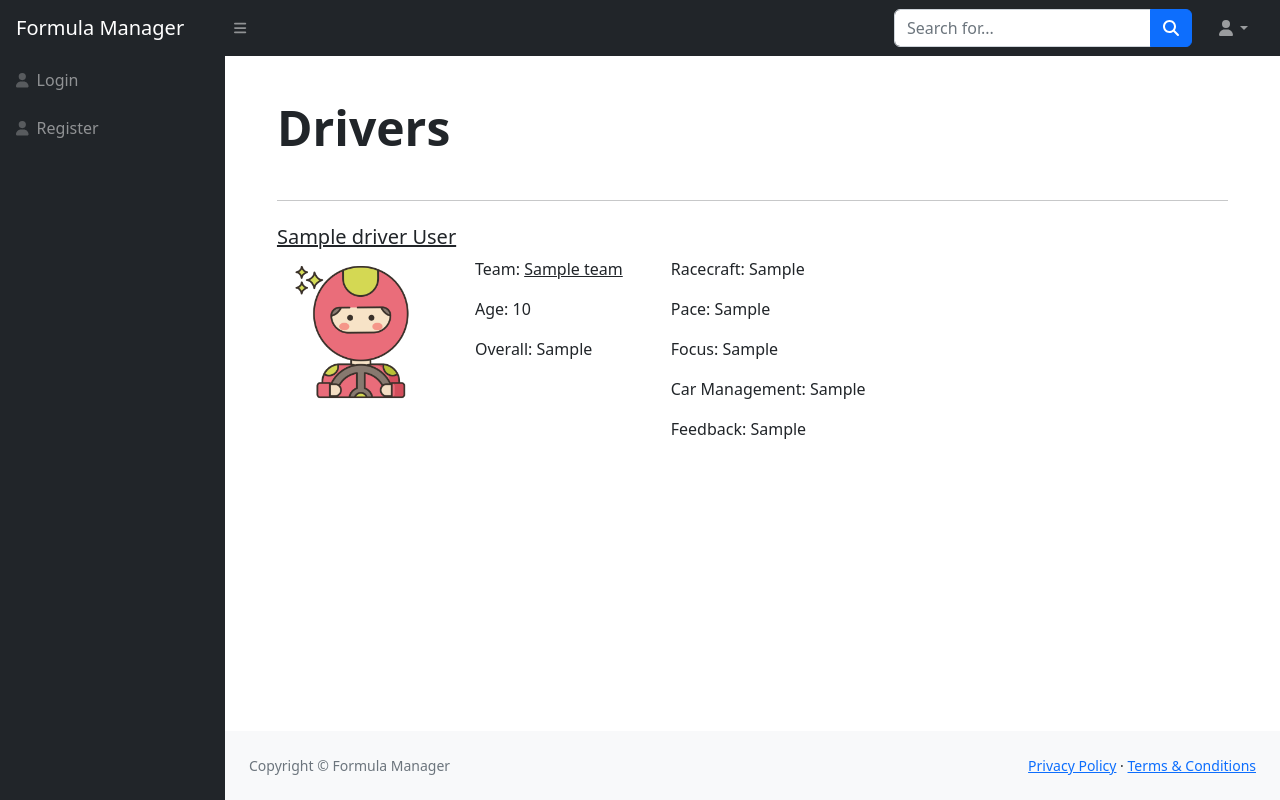
After one commit to Jetrca92/circuitrix, a Django app: template teams/templates/teams/drivers.html in a window 1280 px wide. The commit adds this page. Run offline with Django 4.2, Linux system fonts and the light colour scheme; the template is opened without the code that fills it: most values are stand-ins (such as "Sample title", 1, 10 or a date in 2020); some libraries are stand-ins or nearby versions.

Commit message:
Add drivers

```diff
--- a/manager/templates/manager/layout.html
+++ b/manager/templates/manager/layout.html
@@ -65,8 +65,8 @@
                                 <div class="sb-nav-link-icon"><i class="fas fa-tachometer-alt"></i></div>
                                 Overview
                             </a>
-                            {% endif %}
-                            <a class="nav-link" href="">
+
+                            <a class="nav-link" href="{% url 'teams:drivers' manager.team.id %}">
                                 <div class="sb-nav-link-icon"><i class="fas fa-tachometer-alt"></i></div>
                                 Drivers
                             </a>
@@ -86,6 +86,7 @@
                                 <div class="sb-nav-link-icon"><i class="fas fa-tachometer-alt"></i></div>
                                 Championship
                             </a>
+                            {% endif %}
                             <a class="nav-link collapsed" href="#" data-bs-toggle="collapse" data-bs-target="#collapseLayouts" aria-expanded="false" aria-controls="collapseLayouts">
                                 <div class="sb-nav-link-icon"><i class="fas fa-columns"></i></div>
                                 Layouts
--- a/manager/views/generic.py
+++ b/manager/views/generic.py
@@ -23,5 +23,4 @@ class IndexView(View):
                 return HttpResponseRedirect(reverse("teams:create_team"))
         return render(request, self.template_name, {
             "manager": manager,
-            "team": team,
         })
--- /dev/null
+++ b/teams/templates/teams/drivers.html
@@ -0,0 +1,42 @@
+{% extends "manager/layout.html" %}
+
+{% block title %}
+    Drivers - {{ manager.team.name }}
+{% endblock %}
+
+{% block main %}
+{% load static %}
+
+    <div class="container col-md-11 px-2 py-5">
+        <h1 class="display-5 fw-bold lh-1 mb-5">Drivers</h1>
+        {% for driver in drivers %}
+        <hr class="my-4">
+        <div>
+            <div class="card-header">
+                <h5><a href="" class="link-dark">{{ driver.name }} {{ driver.surname }}</a></h5>
+            </div>
+            <div class="card-body d-flex gap-5">
+                <img class="card-img-top" src="{% static "manager/driver.png" %}" alt="Driver Image" style="width:150px;height:150px;">
+                <div>
+                    <p class="card-text">Team: <a href="{% url 'teams:team_overview' manager.team.id %}" class="link-dark">{{ driver.team }}</a></p>
+                    <p class="card-text">Age: {{ driver.age }}</p>
+                    <p class="card-text">Overall: {{ driver.skill_overall }}</p>
+                </div>
+                <div>
+                    <p class="card-text">Racecraft: {{ driver.skill_racecraft }}</p>
+                    <p class="card-text">Pace: {{ driver.skill_pace }}</p>
+                    <p class="card-text">Focus: {{ driver.skill_focus }}</p>
+                    <p class="card-text">Car Management: {{ driver.skill_car_management }}</p>
+                    <p class="card-text">Feedback: {{ driver.skill_feedback }}</p>
+                </div>
+            </div>
+        </div>
+
+        {% endfor %}
+    </div>
+
+
+
+
+
+{% endblock %}
--- a/teams/urls.py
+++ b/teams/urls.py
@@ -1,10 +1,11 @@
 from django.urls import include, path
 
-from teams.views import CreateTeamView, TeamOverviewView
+from teams.views import CreateTeamView, TeamOverviewView, DriversView
 
 app_name = "teams"
 
 urlpatterns = [
     path("create_team", CreateTeamView.as_view(), name="create_team"),
     path("<int:id>/overview", TeamOverviewView.as_view(), name="team_overview"),
+    path("<int:id>/drivers", DriversView.as_view(), name="drivers"),
 ]
```
Also changed, not shown: teams/views.py (+23 -1 lines).
